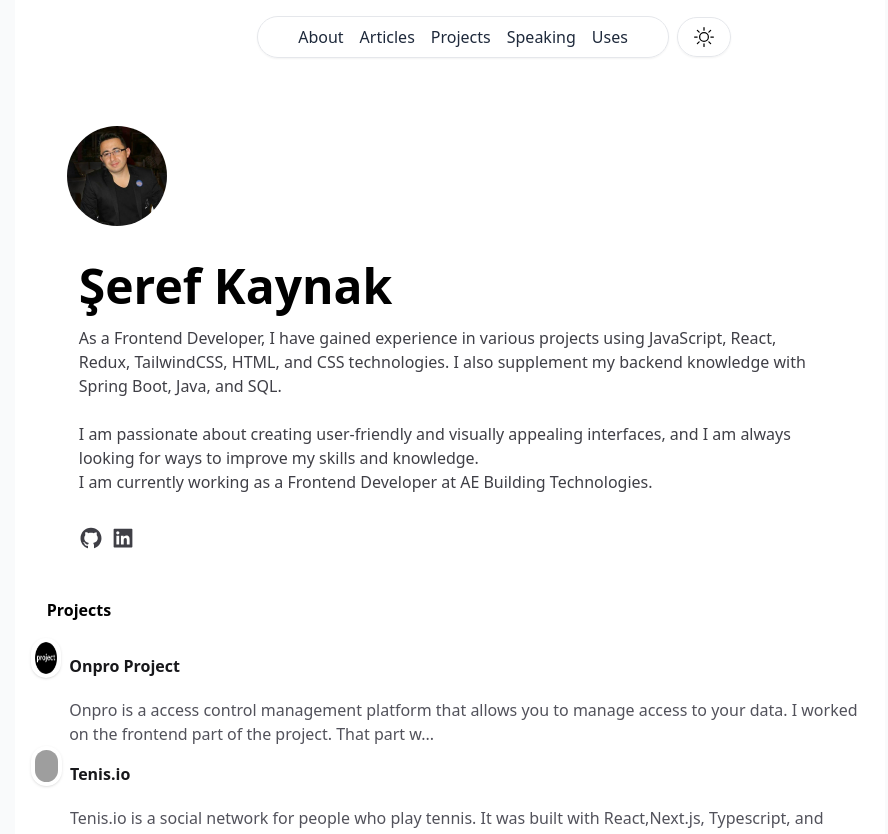
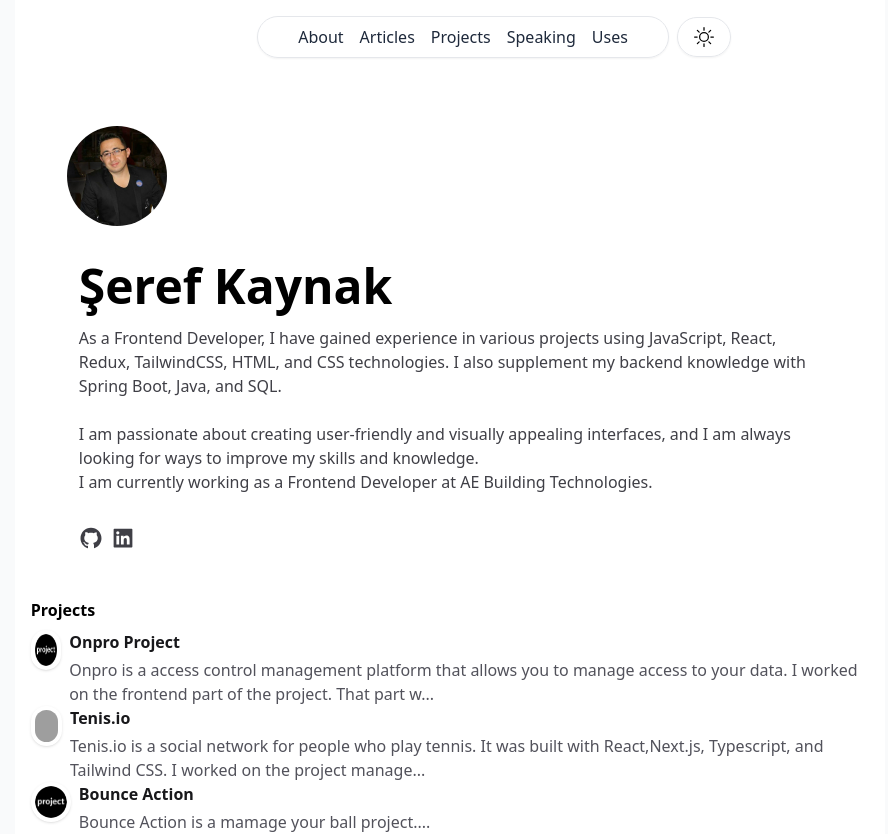
Before and after one commit to serefkaynak/resume, a Next.js app: page / in a window 1280 px wide. Shown: the top 834 px of the page, without its empty margins (190-1078 px from the left). Built offline with nearby package versions, Linux system fonts and the light colour scheme; grey boxes are pictures that could not be loaded.

Commit message:
fixed: home page showing project details

```diff
--- a/components/home/index.tsx
+++ b/components/home/index.tsx
@@ -15,9 +15,9 @@ export default function HomeComponent() {
         <div data-testid="home-component" className={'ml-4 mr-2'}>
             <Hero/>
             {/*<ImageGallery />*/}
-                <h2 className="m-4 font-semibold dark:text-zinc-100">Projects</h2>
+                <h2 className="mt-4 mb-2 font-semibold dark:text-zinc-100">Projects</h2>
             {projectsArr.map(i => (
-                <div key={i.id} className={'flex flex-col justify-start items-start'}>
+                <div key={i.id} className={'flex flex-col justify-start items-start gap-2'}>
                     <div className={'flex flex-row justify-start gap-2'}>
                         <div
                             className=" rounded-full overflow-hidden flex justify-center items-center p-1 shadow w-10 h-10">
@@ -32,7 +32,7 @@ export default function HomeComponent() {
                             />
                         </div>
                         <div className={'flex flex-col justify-start items-start gap-1'}>
-                            <h2 className="text-zinc-900 hover:text-zinc-900 dark:text-zinc-100 font-semibold py-4">{i.title}</h2>
+                            <h2 className="text-zinc-900 hover:text-zinc-900 dark:text-zinc-100 font-semibold">{i.title}</h2>
                             <p className="text-zinc-600 hover:text-zinc-900 dark:text-zinc-400">{i.blurb.slice(0, 150)}...</p>
                         </div>
                     </div>
```
